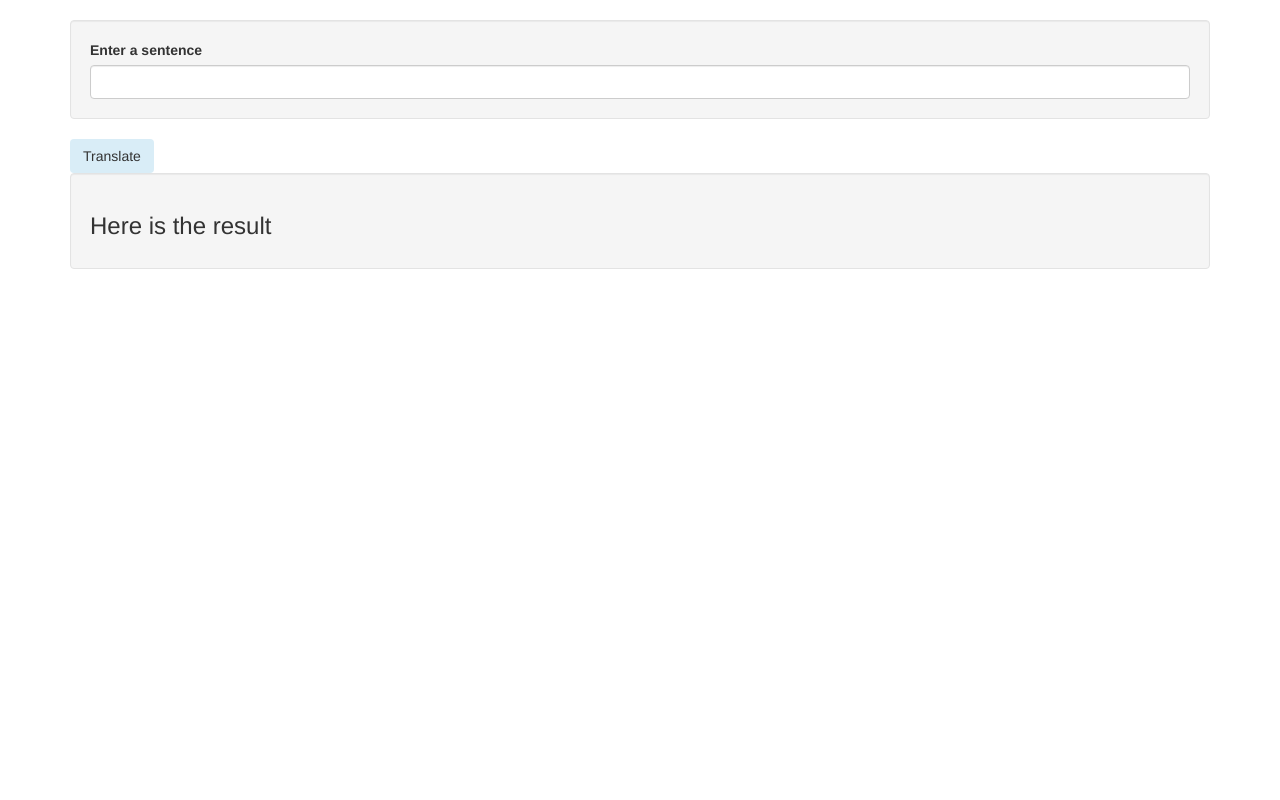
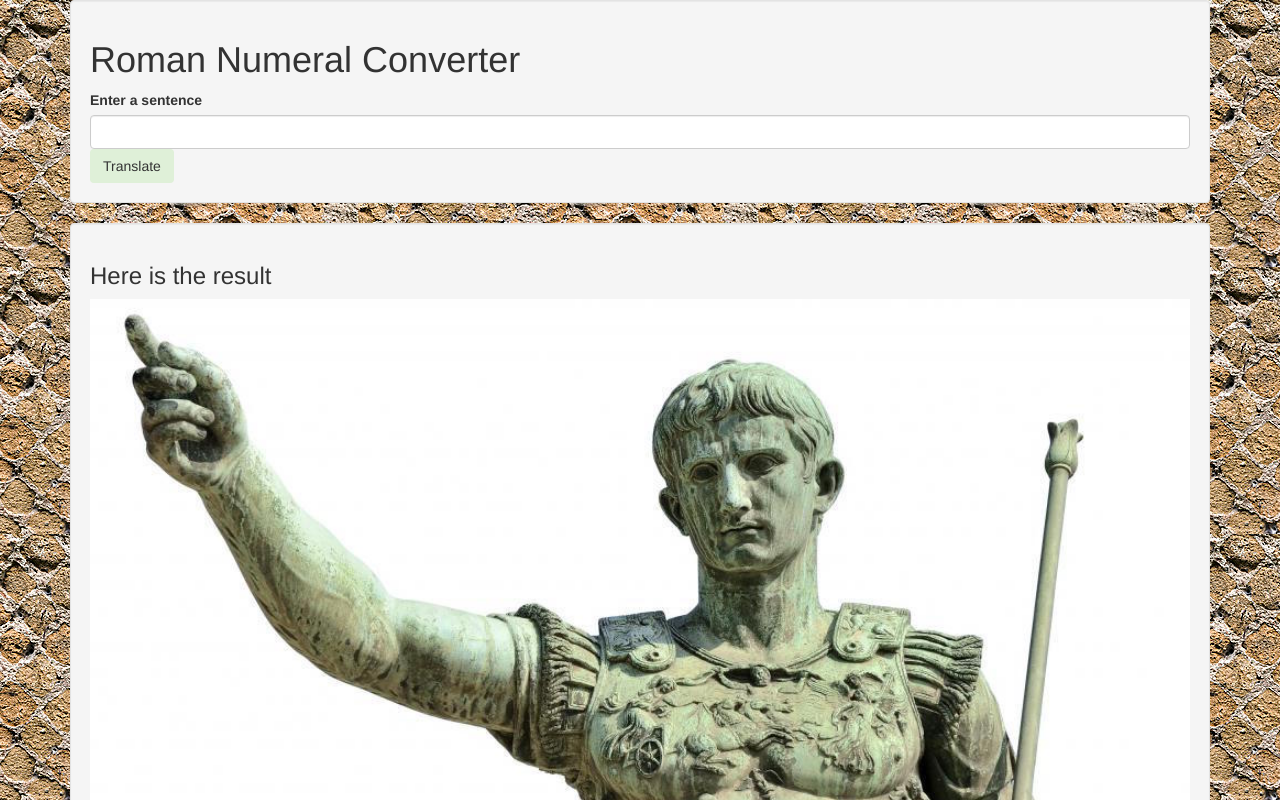
Before and after one commit to twyststar/Romanize, a plain HTML site: page index.html in a window 1280 px wide. Shown: the top 800 px of the page. Drawn offline with Linux system fonts and the light colour scheme.

Commit message:
Add image and styling

```diff
--- a/css/styles.css
+++ b/css/styles.css
@@ -0,0 +1,8 @@
+
+img {
+ width: 100%;
+ height: auto;
+}
+body {
+  background-image: url(../img/stone.jpg);
+}
--- a/index.html
+++ b/index.html
@@ -10,18 +10,19 @@
   </head>
   <body>
     <div class="container">
-      <form id="form1">
-        <h1></h1>
-        <div class="form-group well">
+      <div class="form-group well">
+        <form id="form1">
+          <h1>Roman Numeral Converter</h1>
           <label for="input">Enter a sentence</label>
           <input type="text" class="form-control" id="input">
-        </div>
-        <button type="submit" class="btn bg-info">Translate</button>
-        <br>
-      </form>
+          <button type="submit" class="btn bg-success">Translate</button>
+        </form>
+      </div>
       <div id="result-div" class="well">
         <h3>Here is the result</h3>
         <h4 id='result'><h4>
+        <img src="img/roman.jpg" alt="augustus" />
       </div>
+    </div>
   </body>
 </html>
--- a/js/scripts.js
+++ b/js/scripts.js
@@ -5,6 +5,7 @@
  var fourthRoman = ["",'M', 'MM', 'MMM'];
 var romanizeNum = function(numb) {
   if (isNaN(numb) || (numb >= 3999) || (numb < 0)) {
+    alert("Please Enter A Valid Number");
     document.getElementById("form1").reset();
   } else {
     var numToString = numb.toString();
@@ -12,27 +13,27 @@ var romanizeNum = function(numb) {
     if (numToString.length === 1) {
       var posZero = parseInt(numToString.charAt(0));
       var romanSetOne = numToString.replace(posZero, (firstRoman[posZero]));
-      console.log(romanSetOne);
+      return romanSetOne;
 
     } else if (numToString.length === 2) {
       var posZero = parseInt(numToString.charAt(0));
       var posOne = parseInt(numToString.charAt(1));
       var romanSetTwo = numToString.replace(posZero, (secondRoman[posZero])).replace(posOne, (firstRoman[posOne]));
-      console.log(romanSetTwo);
+      return romanSetTwo;
 
     } else if (numToString.length === 3) {
       var posZero = parseInt(numToString.charAt(0));
       var posOne = parseInt(numToString.charAt(1));
       var posTwo = parseInt(numToString.charAt(2));
       var romanSetThree = numToString.replace(posZero, (thirdRoman[posZero])).replace(posOne, (secondRoman[posOne])).replace(posTwo, (firstRoman[posTwo]))
-      console.log(romanSetThree);
+      return romanSetThree;
     } else {
       var posZero = parseInt(numToString.charAt(0));
       var posOne = parseInt(numToString.charAt(1));
       var posTwo = parseInt(numToString.charAt(2));
       var posThree = parseInt(numToString.charAt(3));
       var romanSetFour = numToString.replace(posZero, (fourthRoman[posZero])).replace(posOne, (thirdRoman[posOne])).replace(posTwo, (secondRoman[posTwo])).replace(posThree, (firstRoman[posThree]));
-      console.log(romanSetFour);
+      return romanSetFour;
     }
   }
 };//romanize function
```
Also changed, not shown: img/roman.jpg (added), img/stone.jpg (added).
